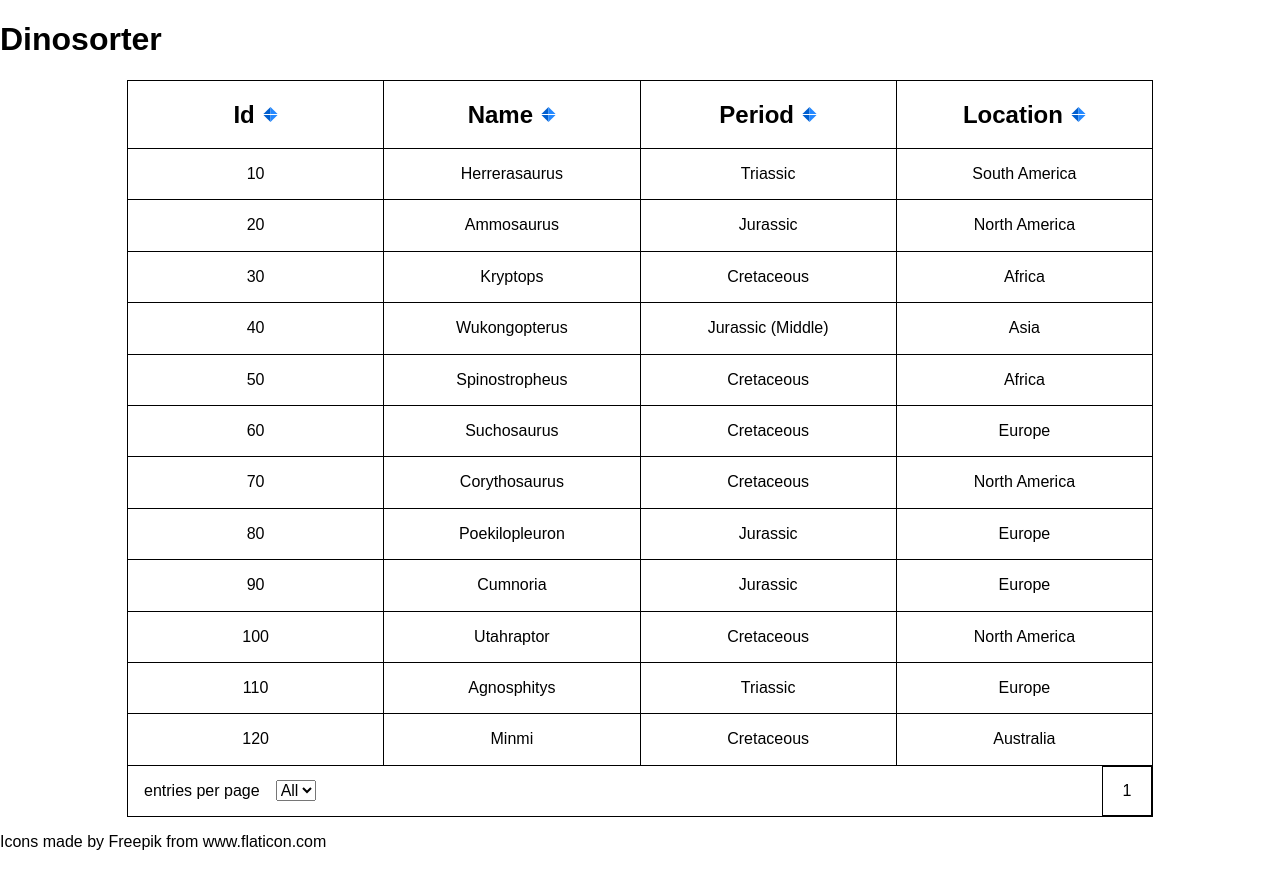
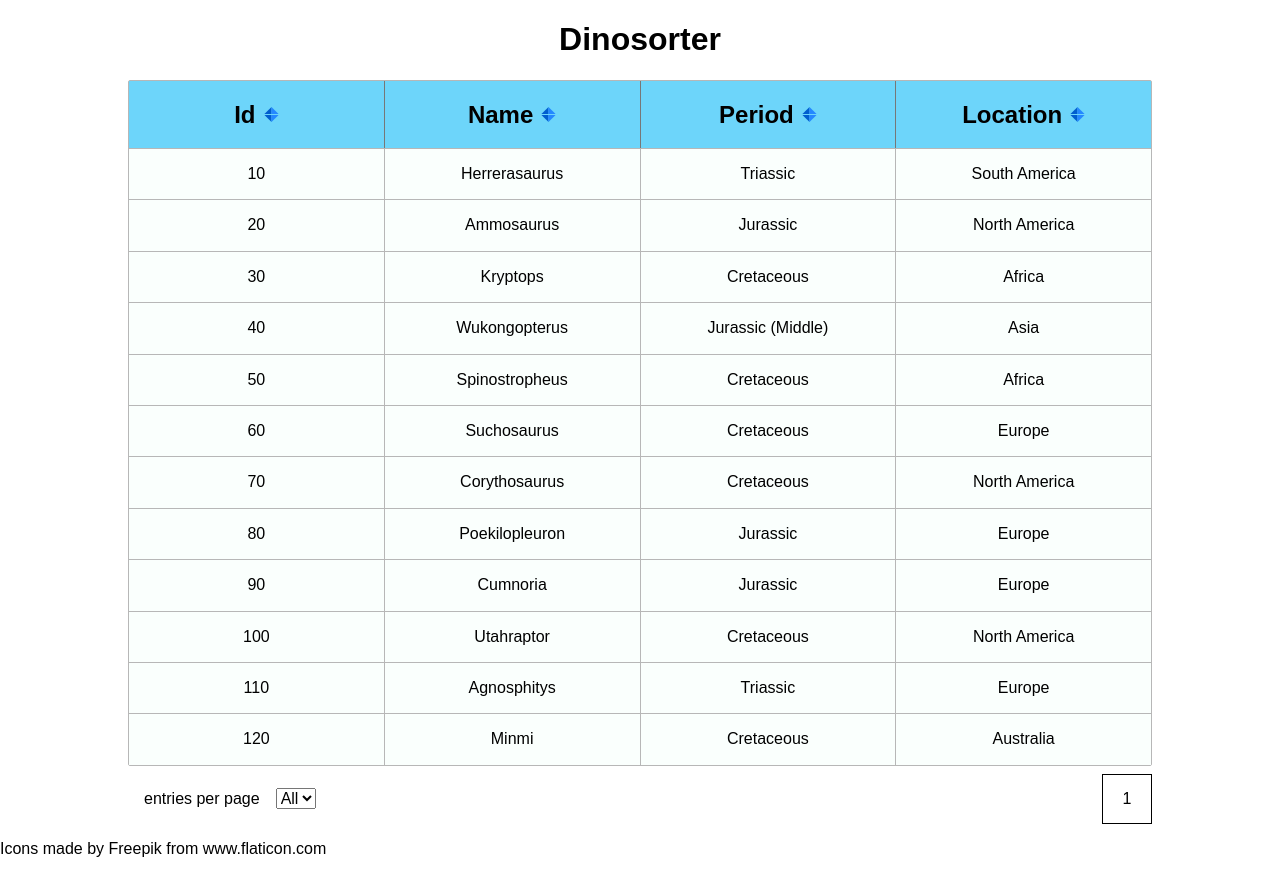
Before and after one commit to brenderbee/table-practice, a React (Create React App) app: page / in a window 1280 px wide. Built offline with nearby package versions, Linux system fonts and the light colour scheme.

Commit message:
Add basic styling to table body.

```diff
--- a/src/assets/css/ColumnHeader.css
+++ b/src/assets/css/ColumnHeader.css
@@ -1,5 +1,5 @@
 .column-header {
-  border-right: 1px solid black;
+  border-right: 1px solid #777777;
   width: 100%;
   display: flex;
   justify-content: center;
--- /dev/null
+++ b/src/assets/css/Header.css
@@ -0,0 +1,5 @@
+.header {
+  align-items: center;
+  display: flex;
+  justify-content: center;
+}
--- a/src/assets/css/Row.css
+++ b/src/assets/css/Row.css
@@ -1,6 +1,11 @@
 .row {
-  border-bottom: 1px solid black;
+  background-color: #fafffd;
+  border-bottom: 1px solid #b7b7b7;
   display: flex;
   justify-content: space-between;
   align-items: center;
 }
+
+.row:last-child {
+  border-bottom: none;
+}
--- a/src/assets/css/RowCell.css
+++ b/src/assets/css/RowCell.css
@@ -1,6 +1,6 @@
 .row-cell {
   align-items: center;
-  border-right: 1px solid black;
+  border-right: 1px solid #b7b7b7;
   display: flex;
   justify-content: center;
   width: 100%;
--- a/src/assets/css/Table.css
+++ b/src/assets/css/Table.css
@@ -1,5 +1,10 @@
 .table {
-  border: 1px solid black;
   margin: 0 auto;
   width: 80%;
 }
+
+.table-body {
+  border: 1px solid #b7b7b7;
+  border-radius: 2px;
+  margin-bottom: 0.5rem;
+}
--- a/src/assets/css/TableHeader.css
+++ b/src/assets/css/TableHeader.css
@@ -1,6 +1,8 @@
 .table-header {
-  border-bottom: 1px solid black;
+  align-items: center;
+  background-color: #6DD5FA;
+  border-bottom: 1px solid #b7b7b7;
+  font-size: 1rem;
   display: flex;
   justify-content: space-between;
-  align-items: center;
 }
--- a/src/components/Header.js
+++ b/src/components/Header.js
@@ -1,8 +1,9 @@
 import React from 'react';
+import './../assets/css/Header.css';
 
 function Header() {
   return (
-    <div>
+    <div className="header">
       <h1>Dinosorter</h1>
     </div>
   );
--- a/src/components/Table.js
+++ b/src/components/Table.js
@@ -98,6 +98,7 @@ class Table extends Component {
   render() {
     return (
       <div className="table">
+        <div className="table-body">
           <TableHeader
             columnList={this.state.masterColumns}
             onClickSort={this.handleSort}
@@ -108,6 +109,7 @@ class Table extends Component {
             rowList={this.state.masterPaginatedRows}
             columnList={this.state.masterColumns}
             />
+        </div>
         <TableFooter
           onChangeEntries={this.handleChangeEntries}
           currentPage={this.state.currentPage}
```
Lines whose indentation alone changed are shown as unchanged.
